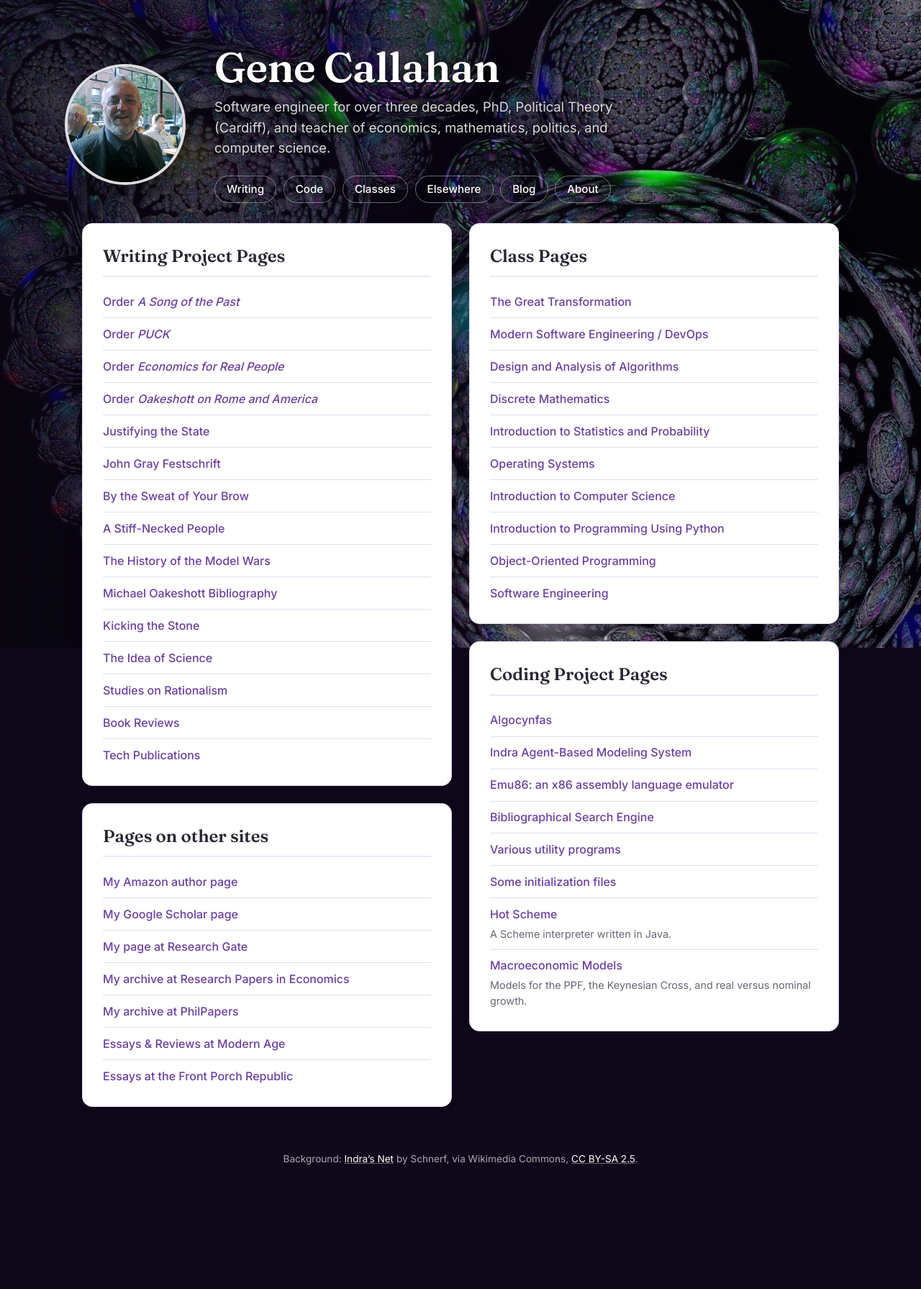
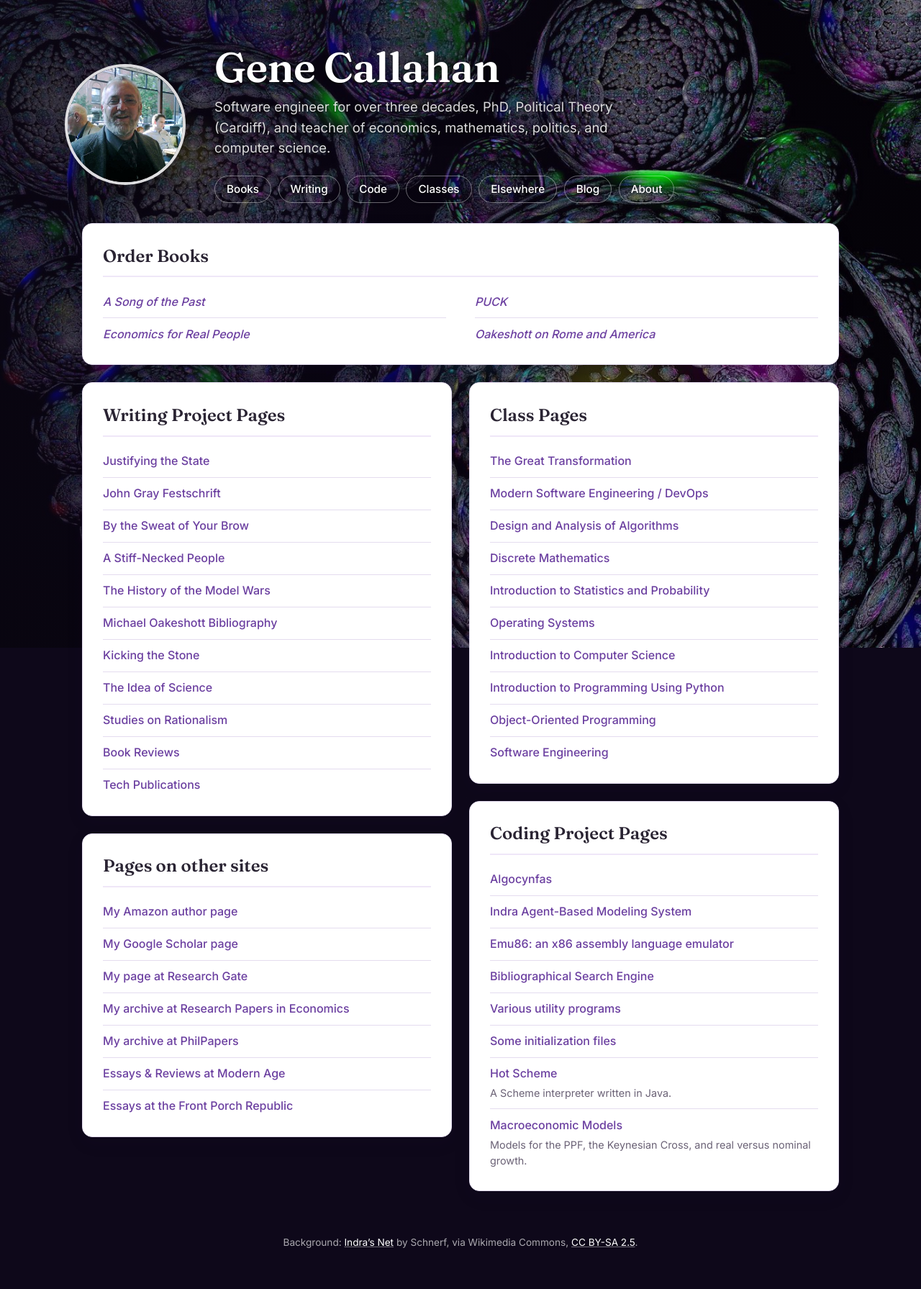
Before and after one commit to gcallah/gcallah.github.io, a Jekyll site: the page index.html, which Jekyll copies as it is, in a window 1280 px wide. Shown: the whole page at 72% size. Built offline with Jekyll 4.4.1, drawn with Linux system fonts in a browser that asks for light colours; before the commit the page ends 1675 px from its top, so only the background shows below that.

Commit message:
Move Order links into their own full-width Order Books card
Co-Authored-By: Claude Opus 5.5 <noreply@anthropic.com>

```diff
--- a/index.html
+++ b/index.html
@@ -26,6 +26,7 @@
                         and computer science.
                     </p>
                     <nav class="hero-nav">
+                        <a href="#books">Books</a>
                         <a href="#writing">Writing</a>
                         <a href="#coding">Code</a>
                         <a href="#classes">Classes</a>
@@ -39,14 +40,20 @@
 
         <main class="grid">
 
+            <section class="card card-wide" id="books">
+                <h2>Order Books</h2>
+                <ul class="links books">
+                    <li><a href="https://www.amazon.com/Song-Past-Gene-Callahan/dp/1699279969"><em>A Song of the Past</em></a></li>
+                    <li><a href="https://www.amazon.com/Puck-Novel-Gene-Callahan/dp/0595376991"><em>PUCK</em></a></li>
+                    <li><a href="https://www.amazon.com/Economics-Real-People-Introduction-Austrian/dp/0945466412"><em>Economics for Real People</em></a></li>
+                    <li><a href="https://www.amazon.com/Oakeshott-America-British-Idealism-Studies/dp/1845406672"><em>Oakeshott on Rome and America</em></a></li>
+                </ul>
+            </section>
+
             <div class="col">
                 <section class="card" id="writing">
                     <h2>Writing Project Pages</h2>
                     <ul class="links">
-                        <li><a href="https://www.amazon.com/Song-Past-Gene-Callahan/dp/1699279969">Order <em>A Song of the Past</em></a></li>
-                        <li><a href="https://www.amazon.com/Puck-Novel-Gene-Callahan/dp/0595376991">Order <em>PUCK</em></a></li>
-                        <li><a href="https://www.amazon.com/Economics-Real-People-Introduction-Austrian/dp/0945466412">Order <em>Economics for Real People</em></a></li>
-                        <li><a href="https://www.amazon.com/Oakeshott-America-British-Idealism-Studies/dp/1845406672">Order <em>Oakeshott on Rome and America</em></a></li>
                         <li><a href="../JustifyingTheState/index.html">Justifying the State</a></li>
                         <li><a href="https://cosmosandtaxis.org/ct-141112/">John Gray Festschrift</a></li>
                         <li><a href="../work/index.html">By the Sweat of Your Brow</a></li>
--- a/style.css
+++ b/style.css
@@ -123,12 +123,29 @@ a {
     max-width: 1100px;
     margin: -1.75rem auto 0;
     padding: 0 1.5rem 3rem;
-    /* Two fixed columns (see the .col wrappers in index.html), so every
-       browser shows the same two cards on each side. */
+    /* A full-width Order Books card on top, then two fixed columns (see
+       the .col wrappers in index.html), so every browser shows the same
+       two cards on each side. */
     display: grid;
     grid-template-columns: 1fr 1fr;
     gap: 1.5rem;
     align-items: start;
+}
+
+/* Full-width card above the two columns. */
+.card-wide {
+    grid-column: 1 / -1;
+}
+
+/* Books sit in two columns inside the wide card. */
+.links.books {
+    display: grid;
+    grid-template-columns: 1fr 1fr;
+    column-gap: 2.5rem;
+}
+
+.links.books li:nth-last-child(-n+2) {
+    border-bottom: none;
 }
 
 .col {
@@ -249,6 +266,12 @@ a {
     .grid {
         grid-template-columns: 1fr;
     }
+    .links.books {
+        grid-template-columns: 1fr;
+    }
+    .links.books li:nth-last-child(2) {
+        border-bottom: 1px solid var(--border);
+    }
 }
 
 @media (max-width: 640px) {
```
